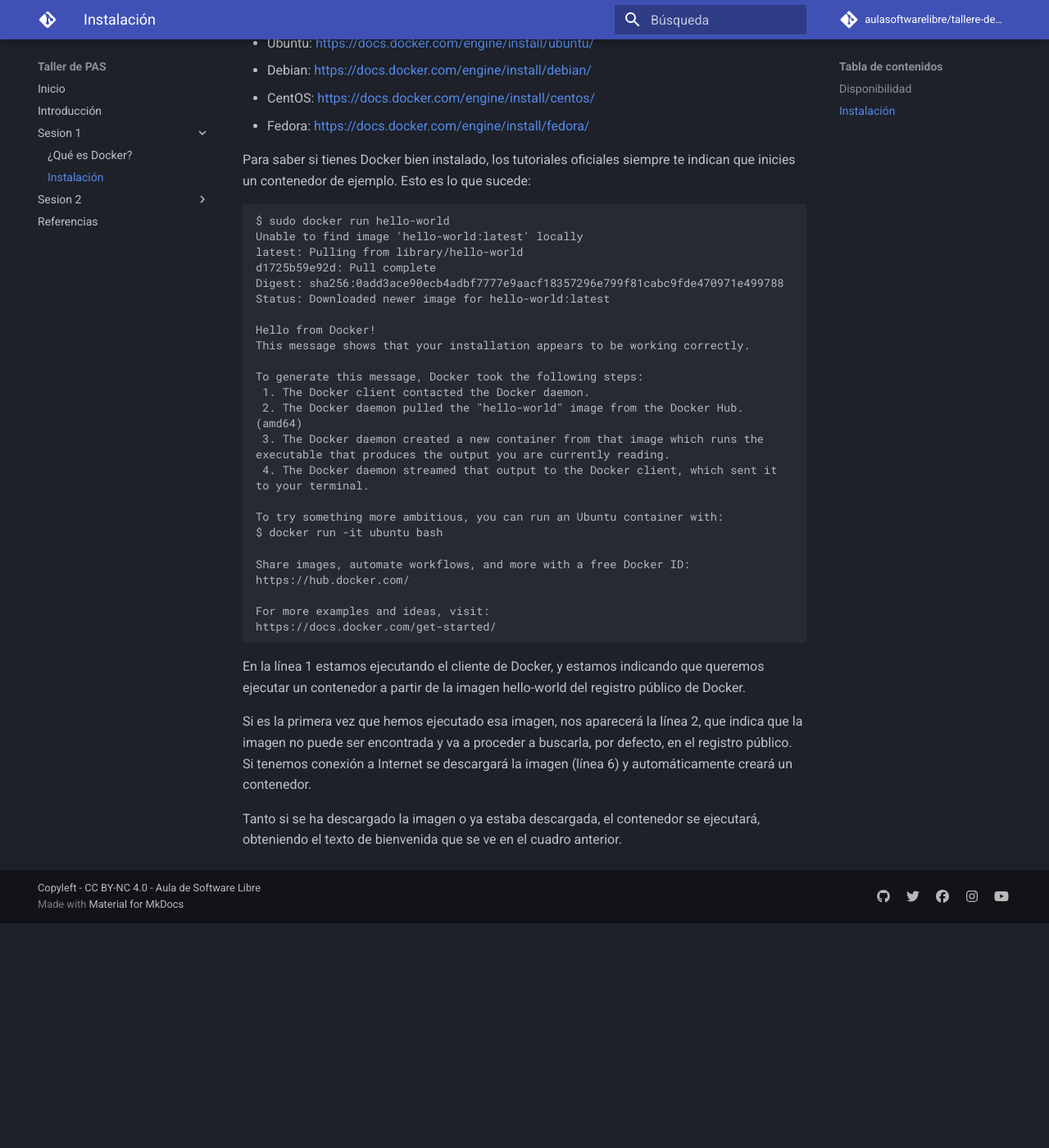
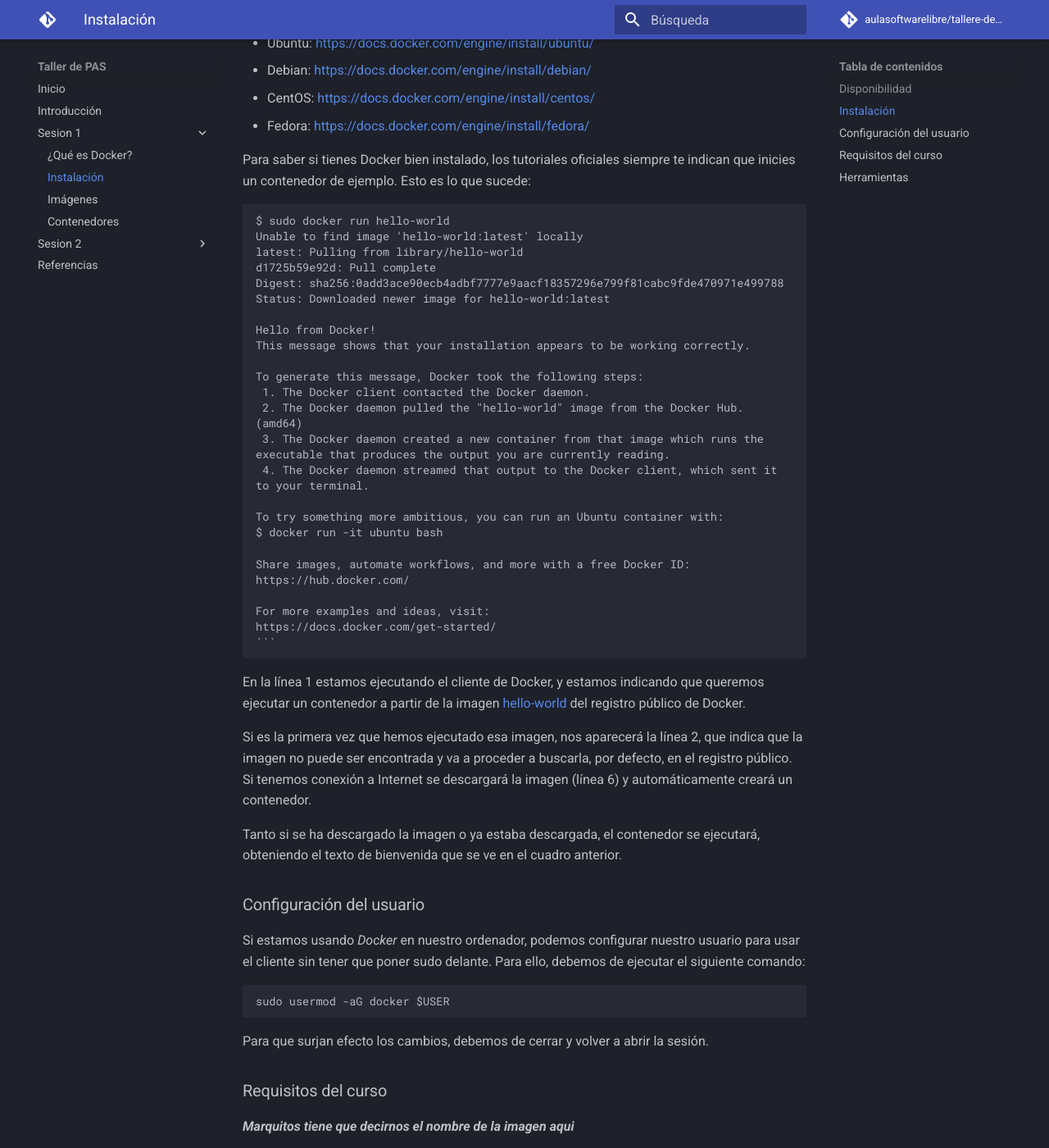
Before and after one commit to aulasoftwarelibre/taller-de-pas, an MkDocs documentation site: the page built from docs/Sesion-1/Instalación.md, in a window 1280 px wide and 1400 px high, scrolled down 491 px. Shown: the whole window at 82% size. Built offline with MkDocs 1.6.1 and Material for MkDocs 9.7.7, drawn with Linux system fonts in a browser that asks for light colours; comment, search, counter and statistics services are not loaded; before the commit the page ends 1617 px from its top, so only the background shows below that; some of the changed text lies outside the part shown.

Commit message:
update sesion 1 -> Docker

````diff
--- a/docs/Sesion-1/Instalación.md
+++ b/docs/Sesion-1/Instalación.md
@@ -16,6 +16,7 @@
 - Fedora: [https://docs.docker.com/engine/install/fedora/](https://docs.docker.com/engine/install/fedora/)
 
 Para saber si tienes Docker bien instalado, los tutoriales oficiales siempre te indican que inicies un contenedor de ejemplo. Esto es lo que sucede:
+
 
     $ sudo docker run hello-world
     Unable to find image 'hello-world:latest' locally
@@ -44,9 +45,30 @@
 
     For more examples and ideas, visit:
     https://docs.docker.com/get-started/
+    ```
 
-En la línea 1 estamos ejecutando el cliente de Docker, y estamos indicando que queremos ejecutar un contenedor a partir de la imagen hello-world del registro público de Docker.
+En la línea 1 estamos ejecutando el cliente de Docker, y estamos indicando que queremos ejecutar un contenedor a partir de la imagen [hello-world](https://hub.docker.com/_/hello-world/) del registro público de Docker.
 
 Si es la primera vez que hemos ejecutado esa imagen, nos aparecerá la línea 2, que indica que la imagen no puede ser encontrada y va a proceder a buscarla, por defecto, en el registro público. Si tenemos conexión a Internet se descargará la imagen (línea 6) y automáticamente creará un contenedor.
 
 Tanto si se ha descargado la imagen o ya estaba descargada, el contenedor se ejecutará, obteniendo el texto de bienvenida que se ve en el cuadro anterior.
+
+### Configuración del usuario
+
+Si estamos usando _Docker_ en nuestro ordenador, podemos configurar nuestro usuario para usar el cliente sin tener que poner sudo delante. Para ello, debemos de ejecutar el siguiente comando:
+
+    sudo usermod -aG docker $USER
+
+Para que surjan efecto los cambios, debemos de cerrar y volver a abrir la sesión.
+
+### Requisitos del curso
+
+**_Marquitos tiene que decirnos el nombre de la imagen aqui_**
+
+### Herramientas
+
+También es necesario tener una herramienta llamada Docker Compose. Puedes instalarla siguiendo las instrucciones que se encuentra en la página de [Instalación de Docker Compose](https://docs.docker.com/compose/install/) .
+
+Sin embargo, si usas Ubuntu o Debian, podemos instalarlo con el siguiente comando:
+
+    sudo apt install docker-compose
````
Also changed, not shown: docs/Sesion-1/Contenedores.md (added, +71 -0 lines), docs/Sesion-1/Imágenes.md (added, +35 -0 lines), docs/Sesion-1/.pages, 1 other file.
